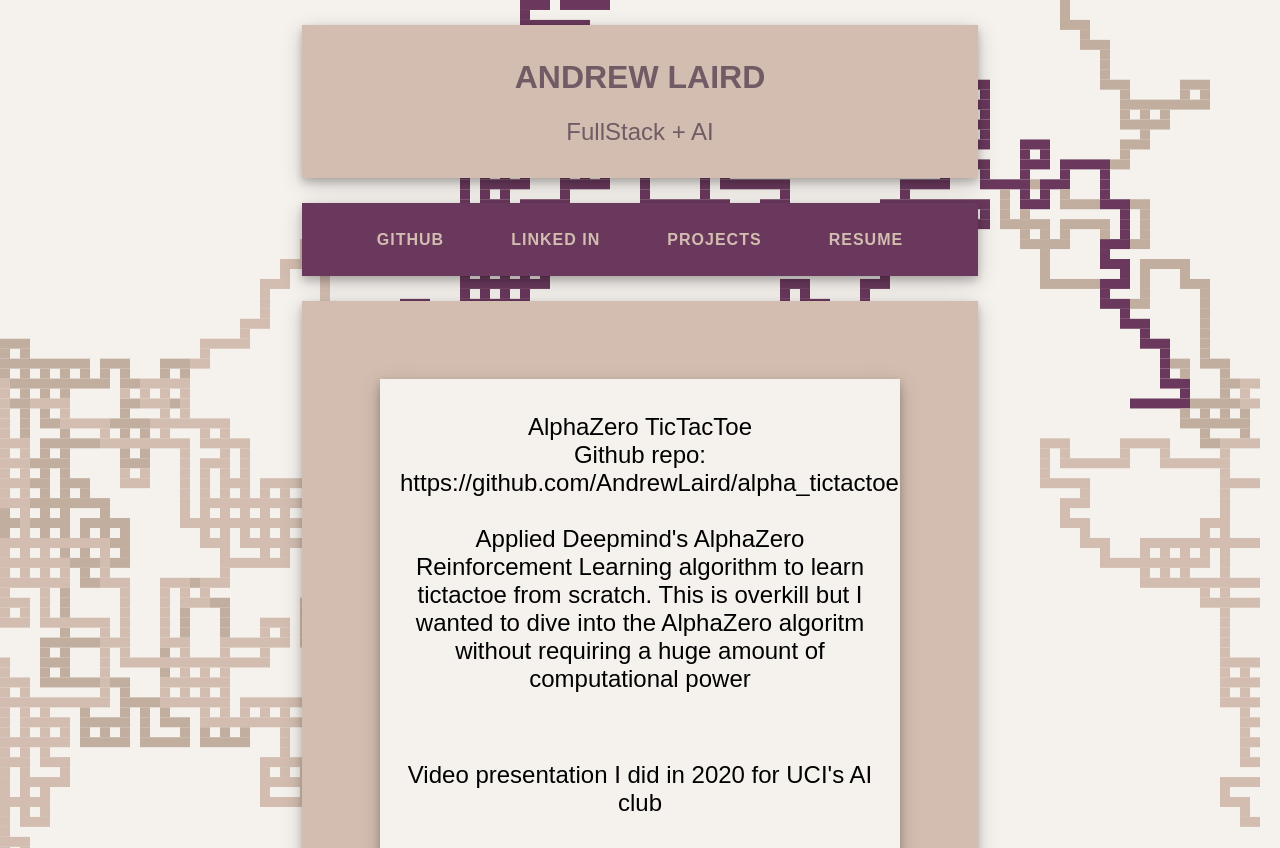
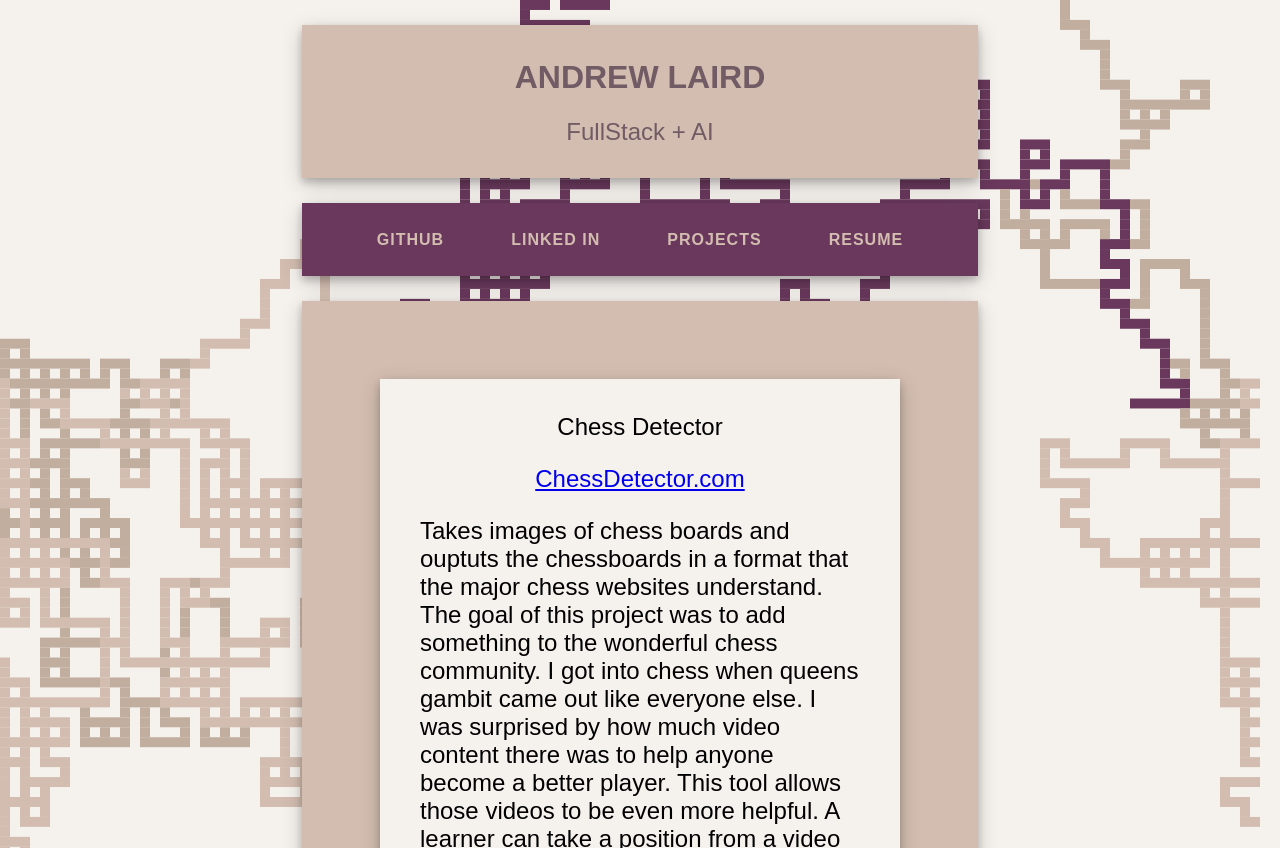
Before and after one commit to AndrewLaird/PersonalWebsite, a PHP site: page /projects in a window 1280 px wide. Shown: the top 848 px of the page. Run offline with PHP 8.4, Linux system fonts and the light colour scheme.

Commit message:
updating text

```diff
--- /dev/null
+++ b/googlec6f7c98a2161039b.html
@@ -0,0 +1 @@
+google-site-verification: googlec6f7c98a2161039b.html
--- a/projects/index.php
+++ b/projects/index.php
@@ -12,9 +12,39 @@
 
     <div class="polaroid">
      <div class="caption">
-        <p>AlphaZero TicTacToe
-            </br>Github repo: https://github.com/AndrewLaird/alpha_tictactoe</br>
-            </br>Applied Deepmind's AlphaZero Reinforcement Learning algorithm to learn tictactoe from scratch. This is overkill but I wanted to dive into the AlphaZero algoritm without requiring a huge amount of computational power
+        <p class='bolder'>Chess Detector </p>
+	    <a href="http://chessdetector.com">ChessDetector.com </a>
+	</p>
+	<p class="left">
+            Takes images of chess boards and ouptuts the chessboards in a format that the major chess websites understand. The goal of this project was to add something to the wonderful chess community. I got into chess when queens gambit came out like everyone else. I was surprised by how much video content there was to help anyone become a better player. This tool allows those videos to be even more helpful. A learner can take a position from a video they are watching and deep dive into it using one of the chess analyzers such as lichess or Chess.com. This project was fun for me because I was able to use my ai skills in a real world context and learn React while I was at it.
+        </p>
+      </div>
+        <div class="caption">
+          <h5>Here's the model running on a dificult image with lots of arrows obstructing the pieces</h5>
+        </div>
+      <img src="./ChessDetector.png"  alt="ChessDetector" style="width:100%">
+    </div>
+
+    <div class="polaroid">
+     <div class="caption">
+        <p><p class='bolder'>Keyboard</p>
+            </br>
+	      <img src="./GlamorKeyboard.jpg"  alt="Keyboard" style="width:50%" align='left'>
+	</p>
+	<p class="left">
+I built a handwired split ergonomic keyboard. Keyboards like this have been popping up in the last 5 years after a talk by Matt Adereth <a href="https://www.youtube.com/watch?v=uk3A41U0iO4&ab_channel=ClojureTV">(link)</a>.  Below is what the underside looks like. It was a mess of soldering at all sorts of weird angles but after a couple sessions, I got the whole keyboard working. I respect that this keyboard is a silly but its really fun to do your work on something that you built yourself. And the added benifit of being able to use QMK firmware and all of it's functionality makes me never want to go back.
+	</p>
+      </div>
+      <img src="./HandWiredKeyboard.jpg"  alt="HandWiredKeyboard" style="transform:rotate(270de); width:100%; ">
+    </div>
+
+    <div class="polaroid">
+     <div class="caption">
+        <p><p class='bolder'>AlphaZero TicTacToe</p>
+            <a href="https://github.com/AndrewLaird/alpha_tictactoe">(Github repo)</a>
+	</p>
+	<p class="left">
+            Applied Deepmind's AlphaZero Reinforcement Learning algorithm to learn tictactoe from scratch. This is overkill but I wanted to dive into the AlphaZero algoritm without requiring a huge amount of computational power
         </p>
       </div>
         <div class="caption">
@@ -26,9 +56,11 @@
 
     <div class="polaroid">
      <div class="caption">
-        <p>PPO
-        </br>Github repo: https://github.com/AndrewLaird/AI_Club_PPO </br>
-        </br>Similar to AlphaZero, I wanted to look into the Proximal Policy Optimization (PPO) reinforcement learning algorithm. What is significant about PPO is how fast it learns to play games. I trained the AI below on a laptop computer in about an hour. Alot of the popular reinforcement learning algorithms before this focused on predicting how good -- based on received reward-- to be in a specific state of the environment. PPO and other Policy Optimization algorithms focus just on predicting a policy that maximizes the received reward. Because of this they are less robust and explainable but solve certain problems much better.
+        <p><p class='bolder'>PPO</p>
+        <a href="https://github.com/AndrewLaird/AI_Club_PPO">(Github repo)</a>
+	</p>
+	<p class="left">
+        I wanted to look into the Proximal Policy Optimization (PPO) reinforcement learning algorithm. What is significant about PPO is how inexpensive it is to train in comparision to the previous algorithms. I trained the AI below on a laptop computer in about an hour. A lot of the popular reinforcement learning algorithms before this focused on predicting how good -- based on received reward-- to be in a specific state of the environment. PPO and other Policy Optimization algorithms focus just on predicting a policy that maximizes the received reward. Because of this they are less robust and explainable but solve certain problems much better.
         </p>
       </div>
       <img src="./BipedalWalker2.gif"  alt="BipdealWalker" style="width:100%">
@@ -42,8 +74,11 @@
 
     <div class="polaroid">
      <div class="caption">
-        <p>Google Irvine's Tech Challenge
-        </br>This was a fantastic opportuniy, Google invited teams of college students to compete over tiny challenges, some programming, some logic puzzles, some that required pop culture knowledge. It was a day of solving problems and working as a team to use each persons strengths. Our team solved the most challenges and won the competition but the real reward was just being in that room and having fun being computer science students  </p>
+        <p><p class='bolder'>Google Irvine's Tech Challenge</p>
+	</p>
+	<p class="left">
+		This was a fantastic opportunity; Google invited teams of college students to compete over tiny challenges, some programming, some logic puzzles, some that required pop culture knowledge. It was a day of solving problems and working as a team to use each persons' strengths. Our team solved the most challenges and won the competition, but the real reward was just being in that room and having fun being computer science students.
+        </p>
       </div>
       <img src="./GoogleIrvine.jpeg"  alt="Google Irvine image" style="width:100%">
 
@@ -51,8 +86,10 @@
 
     <div class="polaroid">
      <div class="caption">
-        <p>Ragan Lab:
-        </br>I left INRF because I wanted to learn more about machine learning. I found a grad student that was working on his PhD in Material Science. William Thrift was an amazing mentor and introduction to machine learning. We had a goal of what we wanted for the paper he was working on, but we were both learning how to achieve that goal and I learned a lot of the basics from talking back and forth with him. The paper that I and a couple of other undergraduates helped him write ended being published in ACS Sensors. Which makes me a published author, this was a fun benefit but what I got from working in the Ragan Lab was tons of knowledge about machine learning that would help me learn more on my own. Below is the image from the abstract of that paper</p>
+        <p><p class='bolder'>Ragan Lab</p>
+	</p>
+	<p class="left">
+        I left INRF because I wanted to learn more about machine learning. I found a grad student that was working on his PhD in Material Science. William Thrift was an amazing mentor and introduction to machine learning. We had a goal of what we wanted for the paper he was working on, but we were both learning how to achieve that goal and I learned a lot of the basics from talking back and forth with him. The paper that I and a couple of other undergraduates helped him write was published in ACS Sensors. What I got from working in the Ragan Lab was tons of knowledge about machine learning that would help me learn more on my own. Below is an image from the abstract of that paper depicting our process. </p>
       </div>
       <img src="./RaganACS.gif"  alt="Picture from acs paper"  style="width:100%">
 
@@ -60,8 +97,10 @@
 
     <div class="polaroid">
      <div class="caption">
-        <p>INRF:
-        </br>During my first year at UCI I was incredibly fortunate to find a lab that needed fullstack work done and had the time to let me learn. I worked with one software developer and a lab full of engineers to provide meaningful information. Technicians would create circuits in this lab and the process of doing that is very inconsistent. To help them understand why their experiments were failing, I built a system that measured the climate in the lab at any particular moment. So they could look back and see if the lab spiked out of reasonable conditions during their experiment. One of the best parts of this project was the lack of direction, we had a final goal but other than that, I was given a budget and blank desktop computer. So I installed linux on the computer and went to work making a network of raspberry pi's to measure the climate and report it to the main server. From there I made the API public and a more senior engineer took that data and integrated it into the interface you see below. The second picture is the raspberry pi's before they were installed</p>
+        <p><p class='bolder'>INRF</p>
+	</p>
+	<p class="left">
+        During my first year at UCI I was incredibly fortunate to find a lab that needed fullstack work done and had the time to let me learn. I worked with one software developer and a lab full of engineers to provide meaningful information. Technicians would create circuits in this lab and the process of doing that is very inconsistent. To help them understand why their experiments were failing, I built a system that measured the climate in the lab at any particular moment. So they could look back and see if the lab spiked out of reasonable conditions during their experiment. One of the best parts of this project was the lack of direction; we had a final goal but other than that, I was given a budget and blank desktop computer. So, I installed Linux on the computer and went to work making a network of raspberry Pi's to measure the climate and report it to the main server. From there I made the API public and a more senior engineer took that data and integrated it into the interface you see below. The second picture is the raspberry Pi's before they were installed. </p>
       </div>
       <img src="./inrf_temp_humid.gif"  alt="gif showing inrf system" style="width:100%">
       <img src="./raspberryPi.jpg"  alt="gif showing inrf system" style="width:100%">
--- a/projects/projects.css
+++ b/projects/projects.css
@@ -108,7 +108,11 @@ div.caption {
   font-weight: 500;
   font-size: 24px;
   color: #000000;
+  padding-left:40px;
+  padding-right:40px;
   /*color: #899373;
    */
-
 }
+.left{
+	text-align:left;
+}
```
Also changed, not shown: favicon.gif (added), favicon.ico (added), projects/ChessDetector.png (added), projects/GlamorKeyboard.jpg (added), projects/HandWiredKeyboard.jpg (added).
